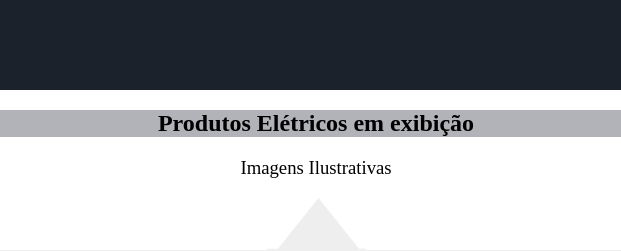
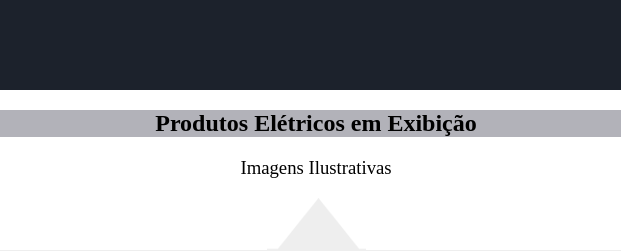
Before and after one commit to anadsonpassos/siteshop, a plain HTML site: page eletricos.html in a window 1280 px wide. Shown: the top 251 px of the page, 324-945 px from the left. Drawn offline with Linux system fonts and the light colour scheme.

Commit message:
nova branch

```diff
--- a/eletricos.html
+++ b/eletricos.html
@@ -55,7 +55,7 @@
   </header>
 
 <section id="title">
-    <h1>Produtos Elétricos em exibição</h1>
+    <h1>Produtos Elétricos em Exibição</h1>
 </section>
 
 <!-- <main>
```
